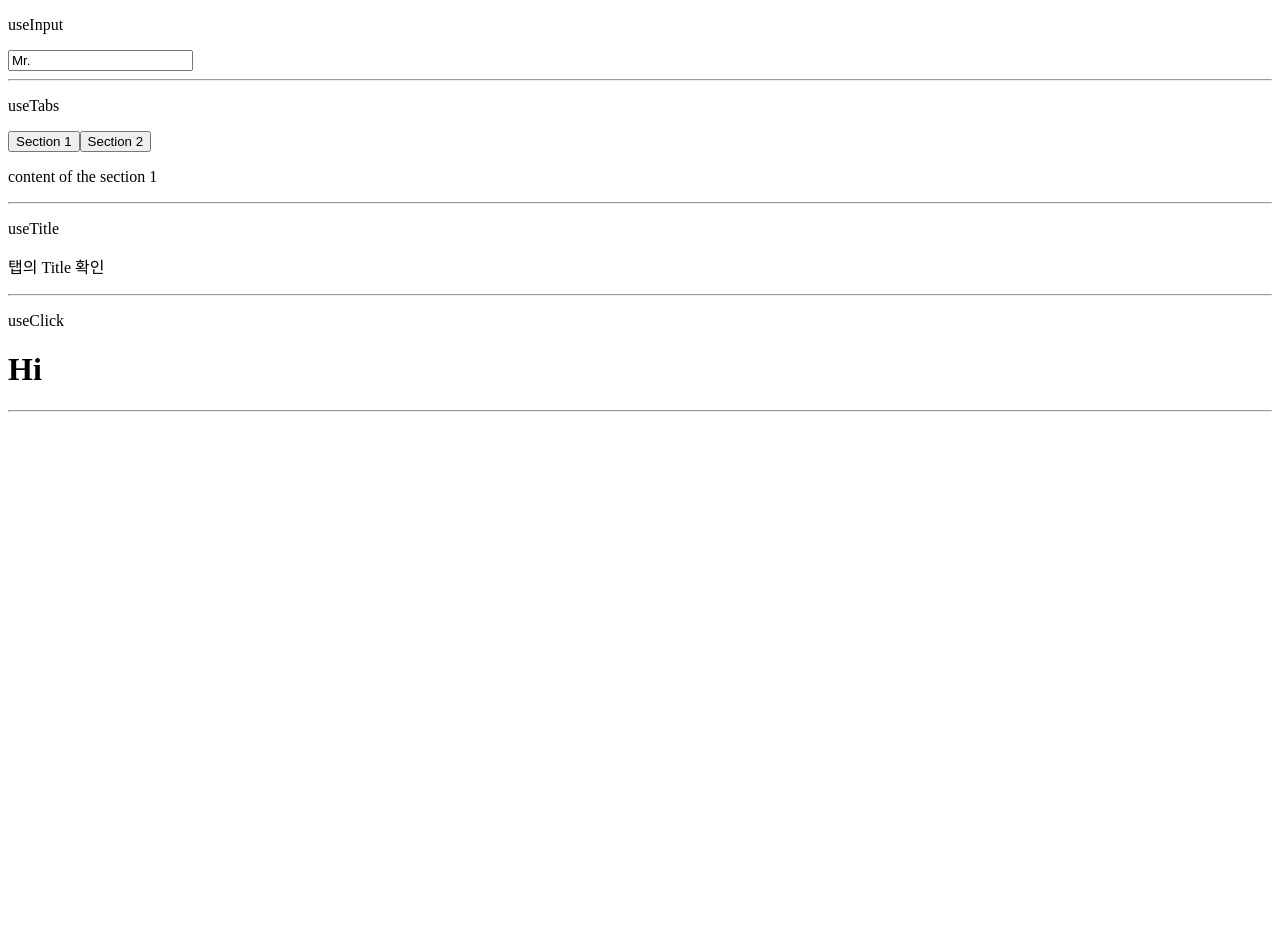
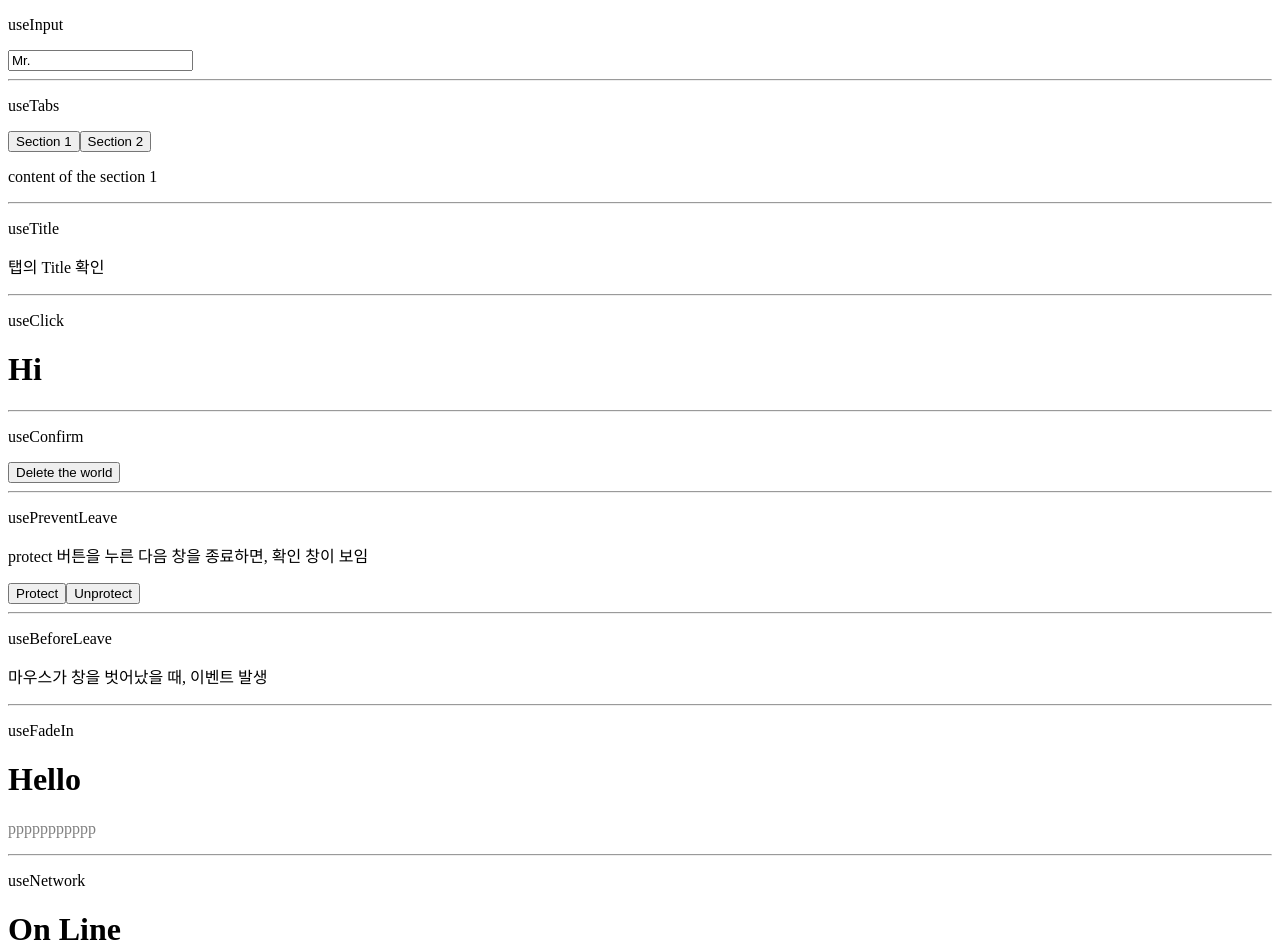
Before and after one commit to gsphyo91/study-nomad-coders, a React (Create React App) app in the folder reactHooks/nooks/: page / in a window 1280 px wide. Shown: the top 952 px of the page. Before the commit the page ends 800 px from the top, so only its background shows below. Built offline with nearby package versions, Linux system fonts and the light colour scheme; the HTML template or start-up script is replaced by a standard one.

Commit message:
add custom hooks

```diff
--- a/reactHooks/nooks/src/App.js
+++ b/reactHooks/nooks/src/App.js
@@ -3,6 +3,11 @@ import UseInput from "./components/UseInput";
 import UseTabs from "./components/UseTabs";
 import UseTitle from "./components/UseTitle";
 import UseClick from "./components/UseClick";
+import UseComfirm from "./components/UseConfirm";
+import UsePreventLeave from "./components/UsePreventLeave";
+import UseBeforeLeave from "./components/UseBeforeLeave";
+import UseFadeIn from "./components/UseFadeIn";
+import UseNetwork from "./components/UseNetwork";
 
 const App = () => {
   return (
@@ -14,7 +19,17 @@ const App = () => {
       <UseTitle />
       <hr />
       <UseClick />
-      <hr/>
+      <hr />
+      <UseComfirm />
+      <hr />
+      <UsePreventLeave />
+      <hr />
+      <UseBeforeLeave />
+      <hr />
+      <UseFadeIn />
+      <hr />
+      <UseNetwork />
+      <hr />
     </div>
   );
 };
--- /dev/null
+++ b/reactHooks/nooks/src/components/UseBeforeLeave.js
@@ -0,0 +1,15 @@
+import React from 'react';
+import { useBeforeLeave } from '../customHooks';
+
+const UseBeforeLeave = () => {
+  const begForLife = () => console.log("Plz don't leave");
+  useBeforeLeave(begForLife);
+  return (
+    <div>
+      <p>useBeforeLeave</p>
+      <p>마우스가 창을 벗어났을 때, 이벤트 발생</p>
+    </div>
+  )
+}
+
+export default UseBeforeLeave;
--- /dev/null
+++ b/reactHooks/nooks/src/components/UseConfirm.js
@@ -0,0 +1,18 @@
+import React from 'react';
+import { useConfirm } from '../customHooks';
+
+const UseComfirm = () => {
+  const deleteWorld = () => console.log("Deleting the world...");
+  const abort = () => console.log("Cancel");
+  const confirmDelete = useConfirm("Are you sure?", deleteWorld, abort);
+  return (
+    <div>
+      <p>useConfirm</p>
+      <div>
+        <button onClick={confirmDelete}>Delete the world</button>
+      </div>
+    </div>
+  )
+}
+
+export default UseComfirm;
--- /dev/null
+++ b/reactHooks/nooks/src/components/UseFadeIn.js
@@ -0,0 +1,16 @@
+import React from 'react';
+import { useFadeIn } from '../customHooks';
+
+const UseFadeIn = () => {
+  const fadeInH1 = useFadeIn(1, 2);
+  const fadeInP = useFadeIn(2, 4);
+  return (
+    <div>
+      <p>useFadeIn</p>
+      <h1 {...fadeInH1}>Hello</h1>
+      <p {...fadeInP}>ppppppppppp</p>
+    </div>
+  )
+}
+
+export default UseFadeIn;
--- /dev/null
+++ b/reactHooks/nooks/src/components/UseNetwork.js
@@ -0,0 +1,17 @@
+import React from "react";
+import { useNetwork } from "../customHooks";
+
+const UseNetwork = () => {
+  const handleNetworkChange = (online) => {
+    console.log(online ? "online" : "offline");
+  };
+  const onLine = useNetwork(handleNetworkChange);
+  return (
+    <div>
+      <p>useNetwork</p>
+      <h1>{onLine ? "On Line" : "Off Line"}</h1>
+    </div>
+  );
+};
+
+export default UseNetwork;
--- /dev/null
+++ b/reactHooks/nooks/src/components/UsePreventLeave.js
@@ -0,0 +1,16 @@
+import React from 'react';
+import { usePreventLeave } from '../customHooks';
+
+const UsePreventLeave = () => {
+  const {enablePrevent, disablePrevent} = usePreventLeave();
+  return (
+    <div>
+      <p>usePreventLeave</p>
+      <p>protect 버튼을 누른 다음 창을 종료하면, 확인 창이 보임</p>
+      <button onClick={enablePrevent}>Protect</button>
+      <button onClick={disablePrevent}>Unprotect</button>
+    </div>
+  )
+}
+
+export default UsePreventLeave;
--- a/reactHooks/nooks/src/customHooks/index.js
+++ b/reactHooks/nooks/src/customHooks/index.js
@@ -54,11 +54,98 @@ export const useClick = (onClick) => {
     if (element.current) {
       element.current.addEventListener("click", onClick);
     }
-    return () => {
-      if (element.current) {
-        element.current.removeEventListener("click", onClick);
-      }
-    };
-  }, []);
+    // return () => {
+    //   if (element.current) {
+    //     element.current.removeEventListener("click", onClick);
+    //   }
+    // };
+  });
   return element;
 };
+
+// useConfirm
+export const useConfirm = (message = "", onConfirm, onCancel) => {
+  if (onConfirm || typeof onConfirm !== "function") {
+    return;
+  }
+  if (onCancel || typeof onCancel !== "function") {
+    return;
+  }
+  const confirmAction = () => {
+    if (window.confirm(message)) {
+      onConfirm();
+    } else {
+      onCancel();
+    }
+  };
+  return confirmAction;
+};
+
+// usePreventLeave
+export const usePreventLeave = () => {
+  const listener = (event) => {
+    event.preventDefault();
+    event.returnValue = "";
+  };
+  const enablePrevent = () => window.addEventListener("beforeunload", listener);
+  const disablePrevent = () =>
+    window.removeEventListener("beforeunload", listener);
+  return { enablePrevent, disablePrevent };
+};
+
+// useBeforeLeave
+export const useBeforeLeave = (onBefore) => {
+  const handle = (event) => {
+    if (typeof onBefore !== "function") {
+      return;
+    }
+    // console.log("leaving");
+    // console.log(event);
+    const { clientY } = event;
+    if (clientY <= 0) {
+      // 창 위로 벗어났을 때만 이벤트 발생
+      onBefore();
+    }
+    // onBefore();
+  };
+  useEffect(() => {
+    document.addEventListener("mouseleave", handle);
+    return () => document.removeEventListener("mouseleave", handle);
+  });
+};
+
+// useFadeIn
+export const useFadeIn = (duration = 1, delay = 1) => {
+  const element = useRef();
+  useEffect(() => {
+    if (typeof duration !== "number" || typeof delay !== "number") {
+      return;
+    }
+    if (element.current) {
+      const { current } = element;
+      current.style.transition = `opacity ${duration}s ease-in-out ${delay}s`;
+      current.style.opacity = 1;
+    }
+  });
+  return { ref: element, style: { opacity: 0 } };
+};
+
+// useNetwork
+export const useNetwork = (onChange) => {
+  const [status, setStatus] = useState(navigator.onLine);
+  const handleChange = () => {
+    if(typeof onChange !== "function"){
+      onChange(navigator.onLine);
+    }
+    setStatus(navigator.onLine);
+  };
+  useEffect(() => {
+    window.addEventListener("online", handleChange);
+    window.addEventListener("offline", handleChange);
+    return () => {
+      window.removeEventListener("online", handleChange);
+      window.removeEventListener("offline", handleChange);
+    };
+  });
+  return status;
+};
```
